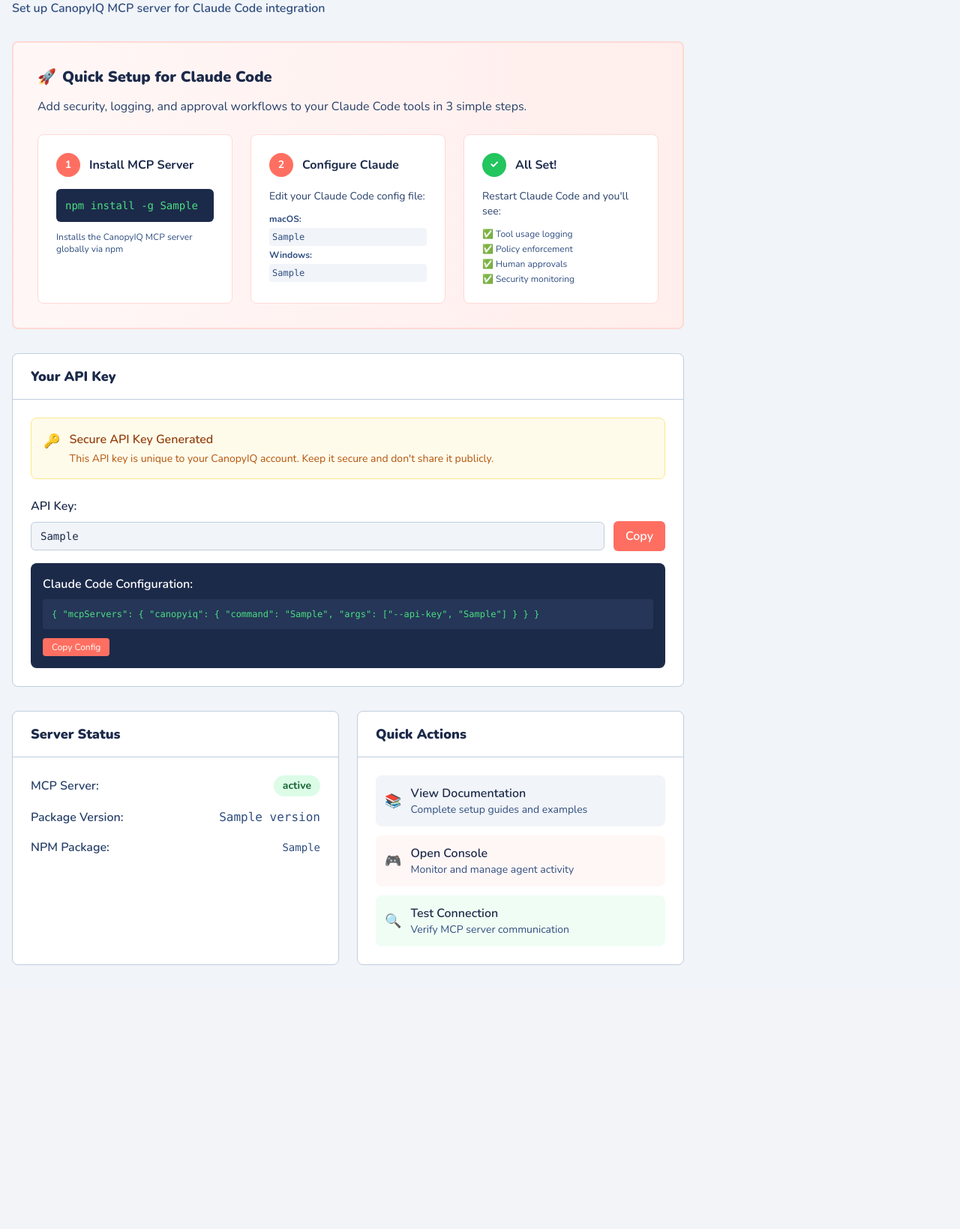
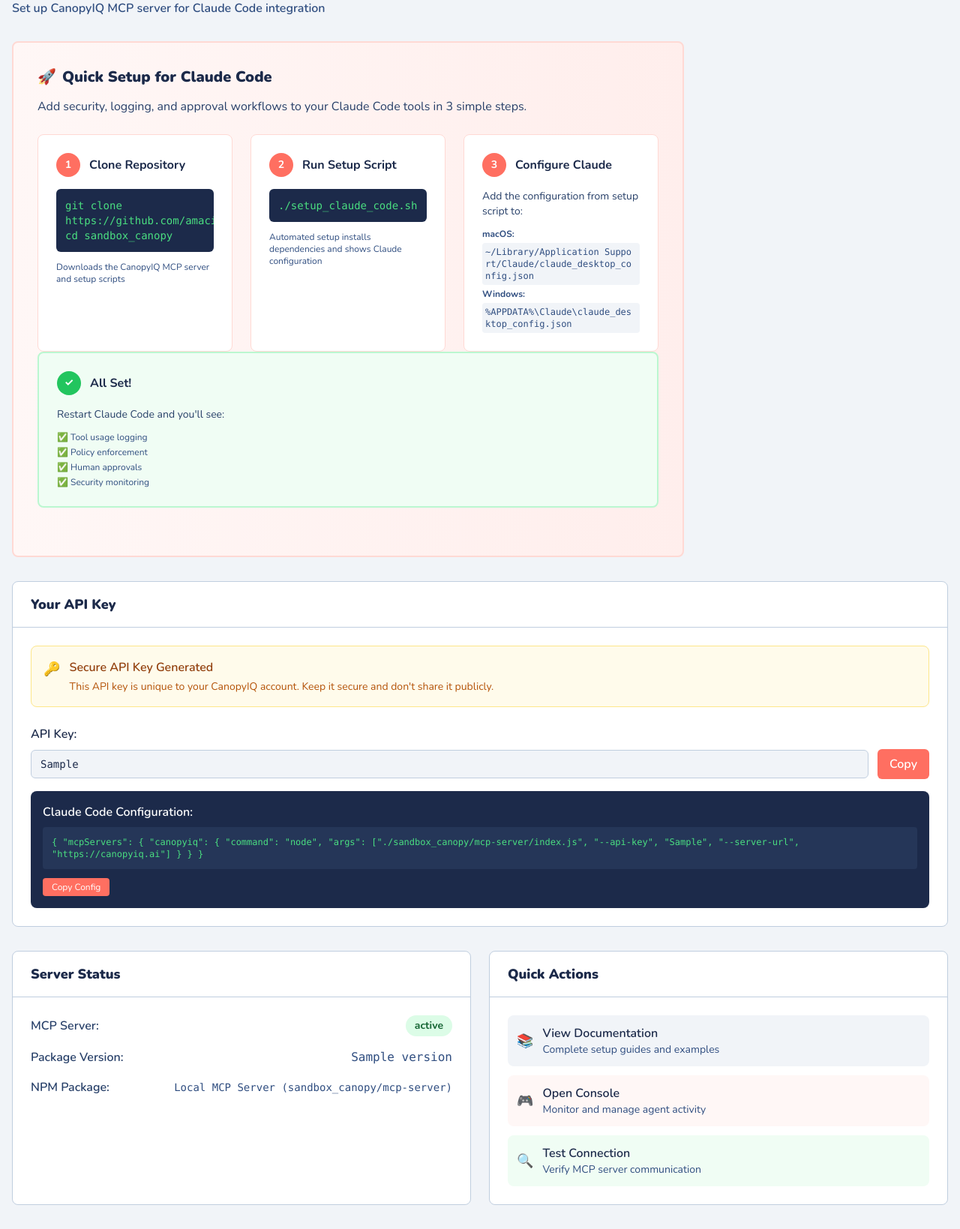
Before and after one commit to amacisaac222/sandbox_canopy, a FastAPI app: template canopyiq_site/templates/admin_mcp.html in a window 1280 px wide. Shown: the part 204-1843 px from the top of the page at 75% size. Before the commit the page ends 1491 px from the top, so only its background shows below. Run offline with FastAPI, Linux system fonts and the light colour scheme; the template is opened without the code that fills it: most values are stand-ins (such as "Sample title", 1, 10 or a date in 2020); some libraries are stand-ins or nearby versions.

Commit message:
🔧 Fix admin MCP template with correct installation instructions
- Update admin_mcp.html (the actual admin template) instead of admin_response.html
- Change step 1 from npm install to git clone approach
- Add step 2 for running setup_claude_code.sh script
- Update Claude Code config examples to point to correct file paths
- Replace npm package references with local MCP server info
- Fix configuration examples to use node command with proper arguments

This fixes the admin panel to show the same correct installation
process as the homepage (git clone + setup script).

🤖 Generated with [Claude Code](https://claude.ai/code)

Co-Authored-By: Claude <noreply@anthropic.com>

```diff
--- a/canopyiq_site/templates/admin_mcp.html
+++ b/canopyiq_site/templates/admin_mcp.html
@@ -24,35 +24,48 @@
       <div class="bg-white rounded-lg p-6 border border-coral-200">
         <div class="flex items-center gap-3 mb-4">
           <div class="bg-coral-500 text-white rounded-full w-8 h-8 flex items-center justify-center font-bold text-sm">1</div>
-          <h3 class="font-bold text-navy-900">Install MCP Server</h3>
+          <h3 class="font-bold text-navy-900">Clone Repository</h3>
         </div>
         <div class="bg-navy-900 rounded-md p-3 font-mono text-sm text-green-400 overflow-x-auto mb-3">
-          npm install -g {{ mcp_config.npm_package }}
+          git clone https://github.com/amacisaac222/sandbox_canopy.git<br>cd sandbox_canopy
         </div>
-        <p class="text-xs text-navy-600">Installs the CanopyIQ MCP server globally via npm</p>
+        <p class="text-xs text-navy-600">Downloads the CanopyIQ MCP server and setup scripts</p>
       </div>
 
       <!-- Step 2 -->
       <div class="bg-white rounded-lg p-6 border border-coral-200">
         <div class="flex items-center gap-3 mb-4">
           <div class="bg-coral-500 text-white rounded-full w-8 h-8 flex items-center justify-center font-bold text-sm">2</div>
-          <h3 class="font-bold text-navy-900">Configure Claude</h3>
+          <h3 class="font-bold text-navy-900">Run Setup Script</h3>
         </div>
-        <p class="text-navy-700 text-sm mb-3">Edit your Claude Code config file:</p>
-        <div class="text-xs text-navy-600 space-y-1">
-          <div><strong>macOS:</strong></div>
-          <div class="font-mono bg-navy-50 p-1 rounded text-xs break-all">{{ mcp_config.claude_config_path_mac }}</div>
-          <div class="mt-2"><strong>Windows:</strong></div>
-          <div class="font-mono bg-navy-50 p-1 rounded text-xs break-all">{{ mcp_config.claude_config_path_windows }}</div>
+        <div class="bg-navy-900 rounded-md p-3 font-mono text-sm text-green-400 overflow-x-auto mb-3">
+          ./setup_claude_code.sh
         </div>
+        <p class="text-xs text-navy-600">Automated setup installs dependencies and shows Claude configuration</p>
       </div>
 
       <!-- Step 3 -->
       <div class="bg-white rounded-lg p-6 border border-coral-200">
         <div class="flex items-center gap-3 mb-4">
-          <div class="bg-green-500 text-white rounded-full w-8 h-8 flex items-center justify-center font-bold text-sm">✓</div>
-          <h3 class="font-bold text-navy-900">All Set!</h3>
+          <div class="bg-coral-500 text-white rounded-full w-8 h-8 flex items-center justify-center font-bold text-sm">3</div>
+          <h3 class="font-bold text-navy-900">Configure Claude</h3>
         </div>
+        <p class="text-navy-700 text-sm mb-3">Add the configuration from setup script to:</p>
+        <div class="text-xs text-navy-600 space-y-1">
+          <div><strong>macOS:</strong></div>
+          <div class="font-mono bg-navy-50 p-1 rounded text-xs break-all">~/Library/Application Support/Claude/claude_desktop_config.json</div>
+          <div class="mt-2"><strong>Windows:</strong></div>
+          <div class="font-mono bg-navy-50 p-1 rounded text-xs break-all">%APPDATA%\Claude\claude_desktop_config.json</div>
+        </div>
+      </div>
+    </div>
+
+    <!-- All Set Section -->
+    <div class="bg-green-50 rounded-lg border-2 border-green-200 p-6 mb-8">
+      <div class="flex items-center gap-3 mb-4">
+        <div class="bg-green-500 text-white rounded-full w-8 h-8 flex items-center justify-center font-bold text-sm">✓</div>
+        <h3 class="font-bold text-navy-900">All Set!</h3>
+      </div>
         <p class="text-navy-700 text-sm mb-3">Restart Claude Code and you'll see:</p>
         <div class="text-xs text-navy-600 space-y-1">
           <div>✅ Tool usage logging</div>
@@ -103,8 +116,8 @@
 {
   "mcpServers": {
     "canopyiq": {
-      "command": "{{ mcp_config.npm_package }}",
-      "args": ["--api-key", "{{ mcp_config.api_key }}"]
+      "command": "node",
+      "args": ["./sandbox_canopy/mcp-server/index.js", "--api-key", "{{ mcp_config.api_key }}", "--server-url", "https://canopyiq.ai"]
     }
   }
 }
@@ -137,7 +150,7 @@
         </div>
         <div class="flex items-center justify-between">
           <span class="font-semibold text-navy-700">NPM Package:</span>
-          <span class="text-navy-600 font-mono text-sm">{{ mcp_config.npm_package }}</span>
+          <span class="text-navy-600 font-mono text-sm">Local MCP Server (sandbox_canopy/mcp-server)</span>
         </div>
       </div>
     </div>
@@ -192,8 +205,8 @@ function copyConfig() {
   const config = `{
   "mcpServers": {
     "canopyiq": {
-      "command": "{{ mcp_config.npm_package }}",
-      "args": ["--api-key", "{{ mcp_config.api_key }}"]
+      "command": "node",
+      "args": ["./sandbox_canopy/mcp-server/index.js", "--api-key", "{{ mcp_config.api_key }}", "--server-url", "https://canopyiq.ai"]
     }
   }
 }`;
```
